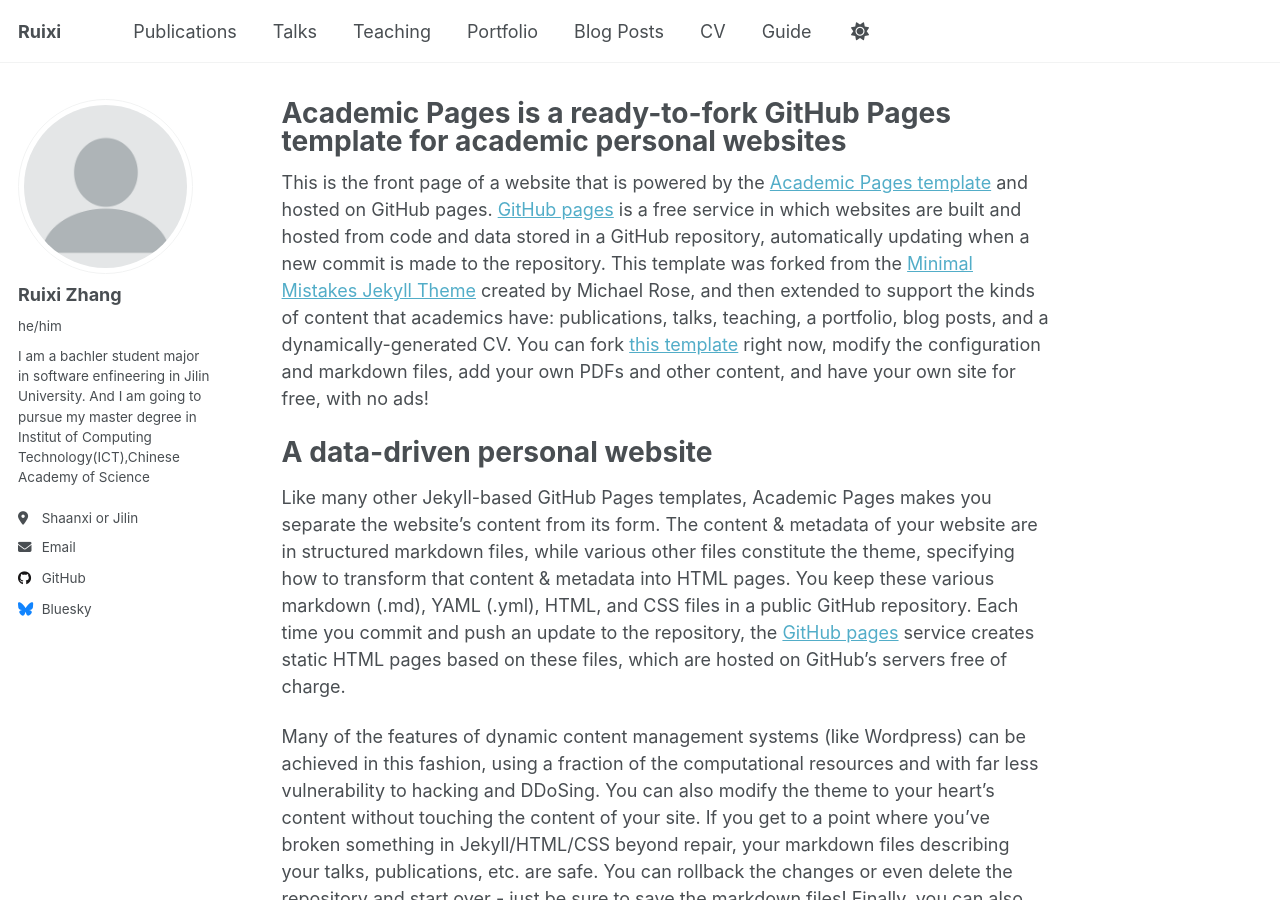
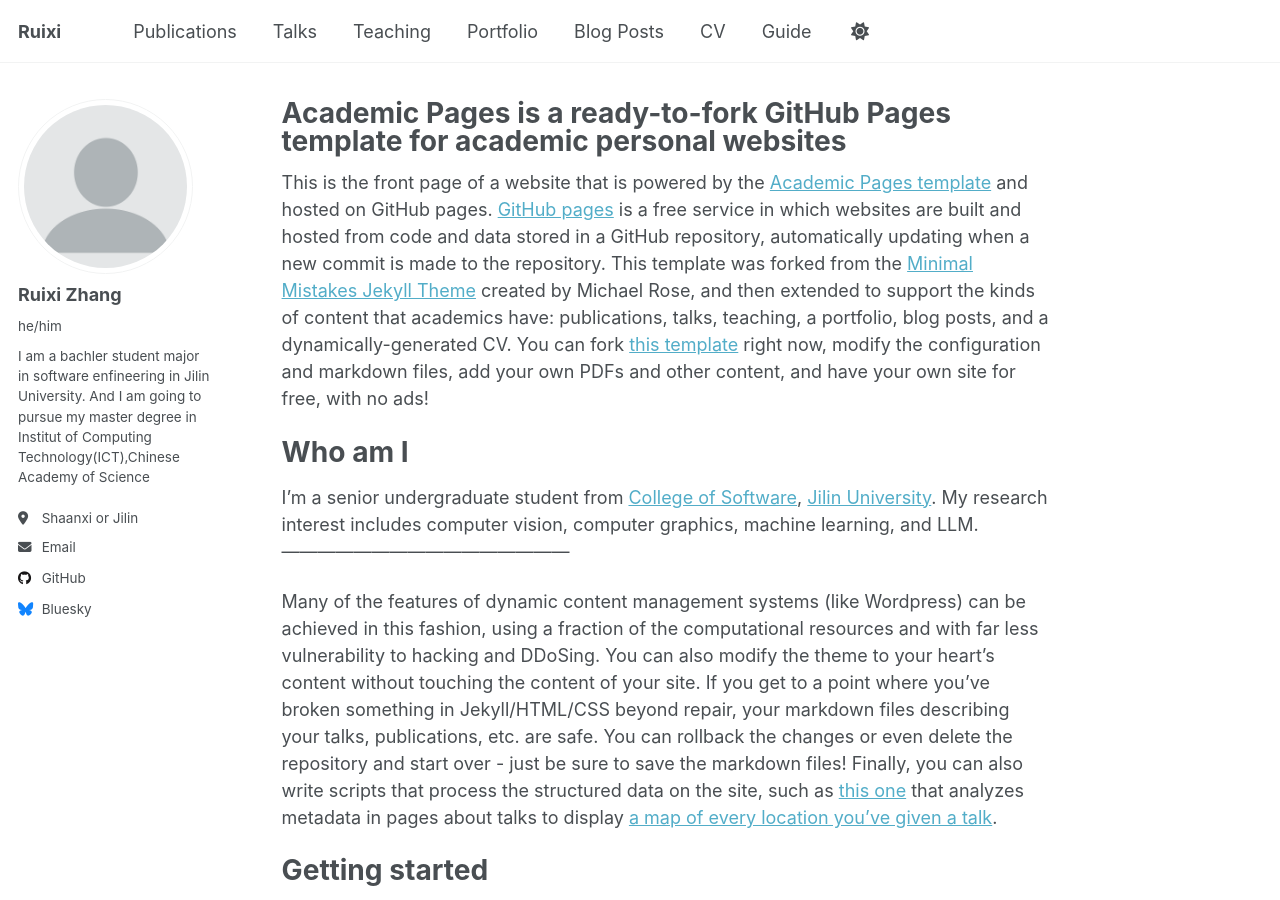
Before and after one commit to RuixiZhang0906/RuixiZhang0906.github.io, a Jekyll site: the page built from _pages/about.md, in a window 1280 px wide and 900 px high. Built offline with Jekyll 4.4.1, drawn with Linux system fonts in a browser that asks for light colours.

Commit message:
Update about.md

```diff
--- a/_pages/about.md
+++ b/_pages/about.md
@@ -9,9 +9,10 @@
 
 This is the front page of a website that is powered by the [Academic Pages template](https://github.com/academicpages/academicpages.github.io) and hosted on GitHub pages. [GitHub pages](https://pages.github.com) is a free service in which websites are built and hosted from code and data stored in a GitHub repository, automatically updating when a new commit is made to the repository. This template was forked from the [Minimal Mistakes Jekyll Theme](https://mmistakes.github.io/minimal-mistakes/) created by Michael Rose, and then extended to support the kinds of content that academics have: publications, talks, teaching, a portfolio, blog posts, and a dynamically-generated CV. You can fork [this template](https://github.com/academicpages/academicpages.github.io) right now, modify the configuration and markdown files, add your own PDFs and other content, and have your own site for free, with no ads!
 
-A data-driven personal website
+Who am I
 ======
-Like many other Jekyll-based GitHub Pages templates, Academic Pages makes you separate the website's content from its form. The content & metadata of your website are in structured markdown files, while various other files constitute the theme, specifying how to transform that content & metadata into HTML pages. You keep these various markdown (.md), YAML (.yml), HTML, and CSS files in a public GitHub repository. Each time you commit and push an update to the repository, the [GitHub pages](https://pages.github.com/) service creates static HTML pages based on these files, which are hosted on GitHub's servers free of charge.
+I'm a senior undergraduate student from [College of Software](https://csw.jlu.edu.cn/), [Jilin University](https://www.jlu.edu.cn/). My research interest includes computer vision, computer graphics, machine learning, and LLM.
+————————————————
 
 Many of the features of dynamic content management systems (like Wordpress) can be achieved in this fashion, using a fraction of the computational resources and with far less vulnerability to hacking and DDoSing. You can also modify the theme to your heart's content without touching the content of your site. If you get to a point where you've broken something in Jekyll/HTML/CSS beyond repair, your markdown files describing your talks, publications, etc. are safe. You can rollback the changes or even delete the repository and start over - just be sure to save the markdown files! Finally, you can also write scripts that process the structured data on the site, such as [this one](https://github.com/academicpages/academicpages.github.io/blob/master/talkmap.ipynb) that analyzes metadata in pages about talks to display [a map of every location you've given a talk](https://academicpages.github.io/talkmap.html).
 
```
